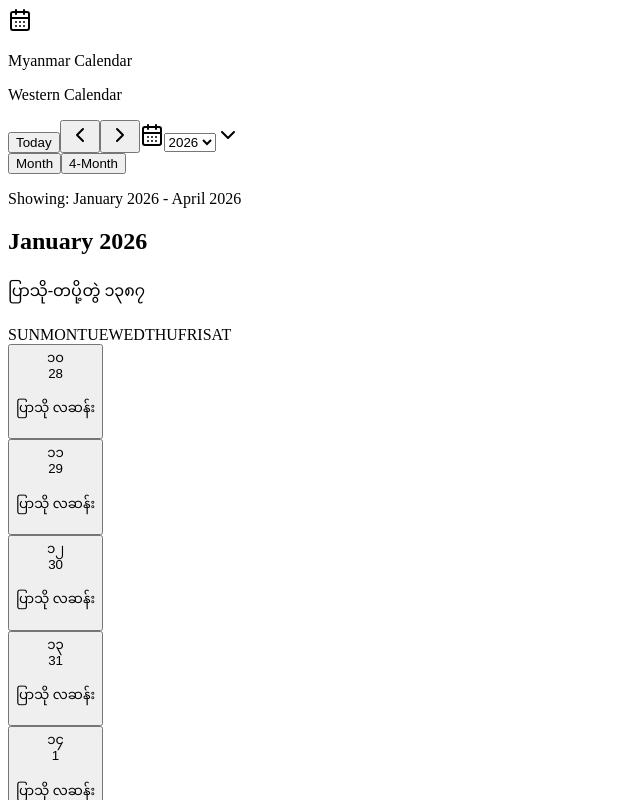
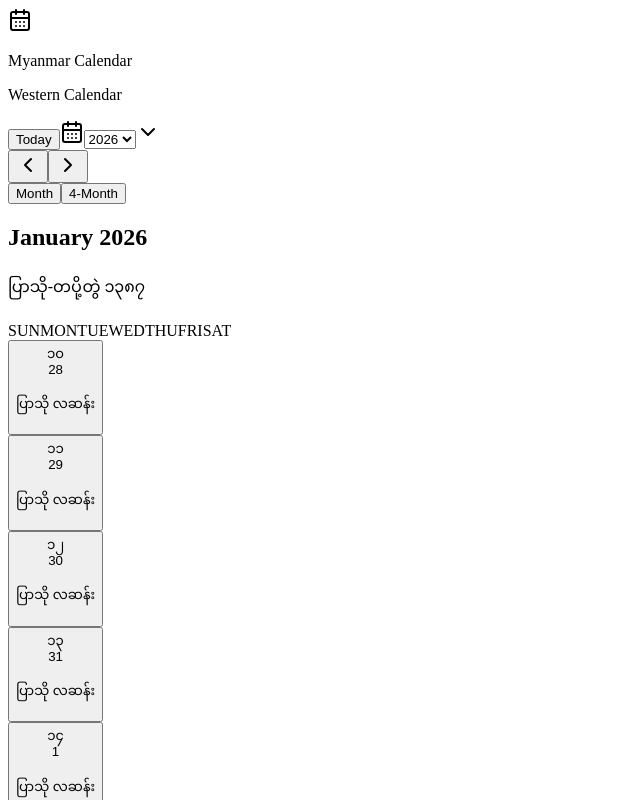
Before and after one commit to NayPaingSoe/myanmar-calendar, a Next.js app: page / in a window 1280 px wide. Shown: the top 800 px of the page, without its empty margins (0-640 px from the left). Built offline with nearby package versions, Linux system fonts and the light colour scheme.

Commit message:
refactor: split date detail modal and update toolbar layout

```diff
--- a/src/app/page.js
+++ b/src/app/page.js
@@ -35,16 +35,6 @@ export default function Home() {
       };
     });
   }, [windowStart]);
-
-  const rangeLabel = useMemo(() => {
-    if (viewMode === "month") {
-      return `${MONTH_NAMES[focusedMonth.getMonth()]} ${focusedMonth.getFullYear()}`;
-    }
-
-    const first = visibleMonths[0];
-    const last = visibleMonths[visibleMonths.length - 1];
-    return `${first.name} ${first.year} - ${last.name} ${last.year}`;
-  }, [focusedMonth, viewMode, visibleMonths]);
 
   const detailedMonth = useMemo(() => {
     const year = focusedMonth.getFullYear();
@@ -116,7 +106,6 @@ export default function Home() {
             focusedMonth={focusedMonth}
             windowStart={windowStart}
             yearOptions={yearOptions}
-            rangeLabel={rangeLabel}
             selectedDate={selectedDate}
             onJumpToToday={jumpToToday}
             onShift={handleShift}
--- a/src/components/calendar/CalendarToolbar.jsx
+++ b/src/components/calendar/CalendarToolbar.jsx
@@ -5,7 +5,6 @@ export default function CalendarToolbar({
   focusedMonth,
   windowStart,
   yearOptions,
-  rangeLabel,
   selectedDate,
   onJumpToToday,
   onShift,
@@ -18,6 +17,7 @@ export default function CalendarToolbar({
 
   return (
     <div className="rounded-2xl border border-stone-200/90 bg-white/90 p-3 shadow-sm backdrop-blur md:p-4">
+      <div className="grid gap-2 md:grid-cols-[1fr_auto_1fr] md:items-center">
         <div className="flex flex-wrap items-center gap-2">
           <button
             type="button"
@@ -25,24 +25,6 @@ export default function CalendarToolbar({
             className="rounded-full bg-[#b7702a] px-4 py-2 text-sm font-semibold text-white shadow-sm transition hover:bg-[#9f5f20]"
           >
             Today
-        </button>
-
-        <button
-          type="button"
-          onClick={() => onShift(-1)}
-          aria-label={viewMode === "month" ? "Previous month" : "Previous four months"}
-          className="grid h-10 w-10 place-items-center rounded-full border border-stone-300 bg-white text-stone-700 transition hover:bg-stone-50"
-        >
-          <ChevronLeft className="h-4 w-4" />
-        </button>
-
-        <button
-          type="button"
-          onClick={() => onShift(1)}
-          aria-label={viewMode === "month" ? "Next month" : "Next four months"}
-          className="grid h-10 w-10 place-items-center rounded-full border border-stone-300 bg-white text-stone-700 transition hover:bg-stone-50"
-        >
-          <ChevronRight className="h-4 w-4" />
           </button>
 
           <label className="relative flex items-center">
@@ -62,8 +44,30 @@ export default function CalendarToolbar({
             </select>
             <ChevronDown className="pointer-events-none absolute right-3 h-4 w-4 text-stone-500" />
           </label>
+        </div>
 
-        <div className="ml-auto flex items-center rounded-full border border-stone-300 bg-stone-100 p-1 text-sm font-semibold">
+        <div className="flex items-center justify-center gap-2">
+          <button
+            type="button"
+            onClick={() => onShift(-1)}
+            aria-label={viewMode === "month" ? "Previous month" : "Previous four months"}
+            className="grid h-10 w-10 place-items-center rounded-full border border-stone-300 bg-white text-stone-700 transition hover:bg-stone-50"
+          >
+            <ChevronLeft className="h-4 w-4" />
+          </button>
+
+          <button
+            type="button"
+            onClick={() => onShift(1)}
+            aria-label={viewMode === "month" ? "Next month" : "Next four months"}
+            className="grid h-10 w-10 place-items-center rounded-full border border-stone-300 bg-white text-stone-700 transition hover:bg-stone-50"
+          >
+            <ChevronRight className="h-4 w-4" />
+          </button>
+        </div>
+
+        <div className="flex items-center justify-start md:justify-end">
+          <div className="flex items-center rounded-full border border-stone-300 bg-stone-100 p-1 text-sm font-semibold">
             <button
               type="button"
               onClick={() => onSwitchToMonth(selectedDate)}
@@ -88,8 +92,7 @@ export default function CalendarToolbar({
             </button>
           </div>
         </div>
-
-      <p className="mt-3 text-sm font-medium text-stone-500">Showing: {rangeLabel}</p>
+      </div>
     </div>
   );
 }
--- /dev/null
+++ b/src/components/calendar/DateDetailModal.jsx
@@ -0,0 +1,82 @@
+import { cn } from "@/lib/utils";
+import {
+  Dialog,
+  DialogClose,
+  DialogContent,
+  DialogDescription,
+  DialogHeader,
+  DialogTitle,
+} from "@/components/ui/dialog";
+
+export default function DateDetailModal({
+  open,
+  onOpenChange,
+  westernDate,
+  myanmarDate,
+  holiday,
+}) {
+  return (
+    <Dialog open={open} onOpenChange={onOpenChange}>
+      <DialogContent className="max-w-md overflow-hidden p-0" showClose={false}>
+        <div className="border-b border-stone-200 bg-[linear-gradient(180deg,#fff8ef_0%,#fff_100%)] px-5 py-4">
+          <DialogHeader className="gap-1">
+            <DialogTitle className="text-lg">Date Detail</DialogTitle>
+            <DialogDescription className="font-semibold text-[#8a4f1b]">
+              {westernDate}
+            </DialogDescription>
+          </DialogHeader>
+        </div>
+
+        {myanmarDate && (
+          <div className="space-y-3 p-5">
+            <div className="rounded-xl border border-stone-200 bg-stone-50/80 px-3 py-2">
+              <p className="text-[11px] font-bold uppercase tracking-wide text-stone-500">
+                Myanmar Year
+              </p>
+              <p className="mt-1 text-base font-bold text-stone-800">
+                {myanmarDate.yearMy}
+              </p>
+            </div>
+
+            <div className="rounded-xl border border-stone-200 bg-stone-50/80 px-3 py-2">
+              <p className="text-[11px] font-bold uppercase tracking-wide text-stone-500">
+                Myanmar Date
+              </p>
+              <p className="mt-1 text-sm font-semibold text-stone-800">
+                {myanmarDate.monthMy} {myanmarDate.dayPhaseMy}{" "}
+                {myanmarDate.dayNumberMy}
+              </p>
+            </div>
+
+            <div
+              className={cn(
+                "rounded-xl border px-3 py-2",
+                holiday
+                  ? "border-rose-200 bg-rose-50/70"
+                  : "border-stone-200 bg-stone-50/80",
+              )}
+            >
+              <p className="text-[11px] font-bold uppercase tracking-wide text-stone-500">
+                Holiday
+              </p>
+              <p
+                className={cn(
+                  "mt-1 text-sm font-semibold",
+                  holiday ? "text-rose-700" : "text-stone-700",
+                )}
+              >
+                {holiday?.title ?? "No holiday"}
+              </p>
+            </div>
+          </div>
+        )}
+
+        <div className="flex justify-end border-t border-stone-200 bg-stone-50/70 px-5 py-3">
+          <DialogClose className="h-9 w-auto rounded-lg bg-[#b7702a] px-4 text-sm font-semibold text-white hover:bg-[#9f5f20] hover:text-white">
+            Close
+          </DialogClose>
+        </div>
+      </DialogContent>
+    </Dialog>
+  );
+}
--- a/src/components/calendar/DetailedMonthView.jsx
+++ b/src/components/calendar/DetailedMonthView.jsx
@@ -10,14 +10,7 @@ import {
   isSameDate,
 } from "@/lib/calendar/date-utils";
 import { cn } from "@/lib/utils";
-import {
-  Dialog,
-  DialogClose,
-  DialogContent,
-  DialogDescription,
-  DialogHeader,
-  DialogTitle,
-} from "@/components/ui/dialog";
+import DateDetailModal from "@/components/calendar/DateDetailModal";
 
 export default function DetailedMonthView({
   detailedMonth,
@@ -258,7 +251,7 @@ export default function DetailedMonthView({
         })}
       </div>
 
-      <Dialog
+      <DateDetailModal
         open={Boolean(enableDetailModal && detailDate && detailMyanmarDate)}
         onOpenChange={(open) => {
           if (!open) {
@@ -266,68 +259,10 @@ export default function DetailedMonthView({
             suppressOpenMonthUntilRef.current = Date.now() + 280;
           }
         }}
-      >
-        <DialogContent className="max-w-md overflow-hidden p-0" showClose={false}>
-          <div className="border-b border-stone-200 bg-[linear-gradient(180deg,#fff8ef_0%,#fff_100%)] px-5 py-4">
-            <DialogHeader className="gap-1">
-              <DialogTitle className="text-lg">Date Detail</DialogTitle>
-              <DialogDescription className="font-semibold text-[#8a4f1b]">
-                {detailWesternDate}
-              </DialogDescription>
-            </DialogHeader>
-          </div>
-
-          {detailMyanmarDate && (
-            <div className="space-y-3 p-5">
-              <div className="rounded-xl border border-stone-200 bg-stone-50/80 px-3 py-2">
-                <p className="text-[11px] font-bold uppercase tracking-wide text-stone-500">
-                  Myanmar Year
-                </p>
-                <p className="mt-1 text-base font-bold text-stone-800">
-                  {detailMyanmarDate.yearMy}
-                </p>
-              </div>
-
-              <div className="rounded-xl border border-stone-200 bg-stone-50/80 px-3 py-2">
-                <p className="text-[11px] font-bold uppercase tracking-wide text-stone-500">
-                  Myanmar Date
-                </p>
-                <p className="mt-1 text-sm font-semibold text-stone-800">
-                  {detailMyanmarDate.monthMy} {detailMyanmarDate.dayPhaseMy}{" "}
-                  {detailMyanmarDate.dayNumberMy}
-                </p>
-              </div>
-
-              <div
-                className={cn(
-                  "rounded-xl border px-3 py-2",
-                  detailHoliday
-                    ? "border-rose-200 bg-rose-50/70"
-                    : "border-stone-200 bg-stone-50/80",
-                )}
-              >
-                <p className="text-[11px] font-bold uppercase tracking-wide text-stone-500">
-                  Holiday
-                </p>
-                <p
-                  className={cn(
-                    "mt-1 text-sm font-semibold",
-                    detailHoliday ? "text-rose-700" : "text-stone-700",
-                  )}
-                >
-                  {detailHoliday?.title ?? "No holiday"}
-                </p>
-              </div>
-            </div>
-          )}
-
-          <div className="flex justify-end border-t border-stone-200 bg-stone-50/70 px-5 py-3">
-            <DialogClose className="h-9 w-auto rounded-lg bg-[#b7702a] px-4 text-sm font-semibold text-white hover:bg-[#9f5f20] hover:text-white">
-              Close
-            </DialogClose>
-          </div>
-        </DialogContent>
-      </Dialog>
+        westernDate={detailWesternDate}
+        myanmarDate={detailMyanmarDate}
+        holiday={detailHoliday}
+      />
     </article>
   );
 }
```
Lines whose indentation alone changed are shown as unchanged.
